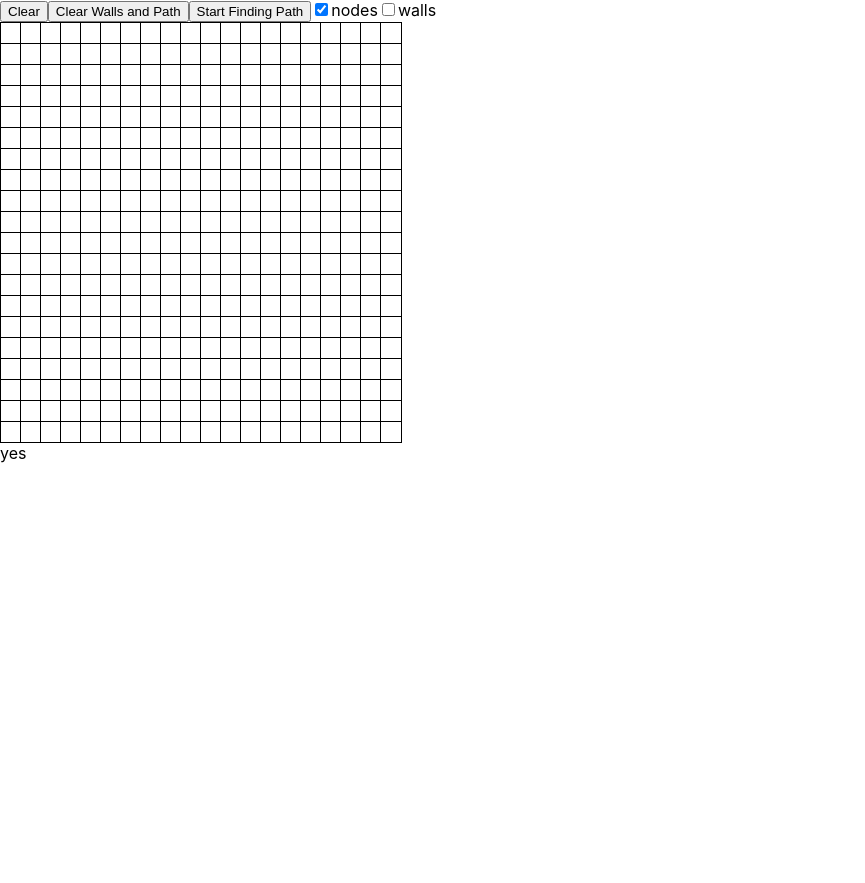
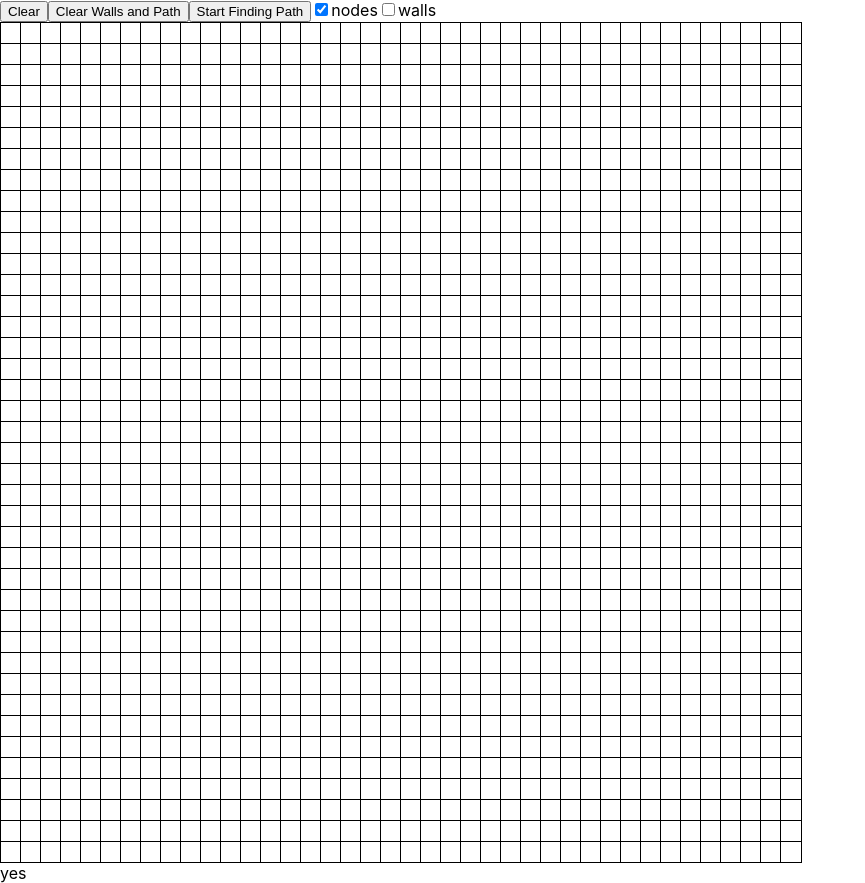
Before and after one commit to alanyu108/Path-Find, a React (Create React App) app: page / in a window 1280 px wide. Shown: the whole page, without its empty margins (0-865 px from the left). Before the commit the page ends 800 px from the top, so only its background shows below. Built offline with nearby package versions, Linux system fonts and the light colour scheme.

Commit message:
optimized renders for square component using useCallback hooks

```diff
--- a/src/App.js
+++ b/src/App.js
@@ -1,10 +1,10 @@
-import React, { useState, useRef } from "react";
+import React, { useState, useRef, useCallback } from "react";
 import Square from "./Square";
 import findPath from "./findPath";
 
 //size of the grid
-const ROWS = 20;
-const COLS = 20;
+const ROWS = 40;
+const COLS = 40;
 
 //generate an empty grid
 const createEmptyGrid = () => {
@@ -22,6 +22,7 @@ const createEmptyGrid = () => {
       });
     }
     grid.push(rows);
+    console.log("yes");
   }
   return grid;
 };
@@ -102,7 +103,8 @@ function App() {
   };
 
   //allows the user to select the start and end nodes
-  const toggleNodes = ({ position }) => {
+  const toggleNodes = useCallback(
+    ({ position }) => {
       let limit = 0;
       for (let i = 0; i < ROWS; i++) {
         for (let j = 0; j < COLS; j++) {
@@ -125,10 +127,13 @@ function App() {
         newGrid[position[0]][position[1]] = newSquare;
         setGrid(newGrid);
       }
-  };
+    },
+    [grid]
+  );
 
   //allows the user to drag click new walls
-  const toggleWalls = ({ position }) => {
+  const toggleWalls = useCallback(
+    ({ position }) => {
       const newGrid = grid.slice();
       const newSquare = grid[position[0]][position[1]];
       if (!grid[position[0]][position[1]].isWall) {
@@ -137,7 +142,57 @@ function App() {
         newGrid[position[0]][position[1]] = newSquare;
         setGrid(newGrid);
       }
-  };
+    },
+    [grid]
+  );
+
+  const findColor = useCallback((col) => {
+    let { isStart, isEnd, isPath, isWall } = col;
+    let background = "white";
+    if (isStart) {
+      background = "green";
+    } else if (isEnd) {
+      background = "red";
+    } else if (isPath) {
+      background = "yellow";
+    } else if (isWall) {
+      background = "black";
+    }
+
+    return background;
+  }, []);
+
+  const handleMouseDown = useCallback(() => {
+    if (checkedBoxes.items[1]) {
+      setMouseDown(true);
+    }
+  }, [checkedBoxes.items]);
+
+  const handleMouseUp = useCallback(() => {
+    if (checkedBoxes.items[1]) {
+      setMouseDown(false);
+    }
+  }, [checkedBoxes.items]);
+
+  const handleMouseMove = useCallback(
+    (col) => {
+      if (checkedBoxes.items[1]) {
+        if (mouseDown) {
+          toggleWalls(col);
+        }
+      }
+    },
+    [toggleWalls, mouseDown, checkedBoxes.items]
+  );
+
+  const handleOnClick = useCallback(
+    (col) => {
+      if (checkedBoxes.items[0]) {
+        toggleNodes(col);
+      }
+    },
+    [toggleNodes, checkedBoxes.items]
+  );
 
   return (
     <>
@@ -157,6 +212,11 @@ function App() {
             for (let cols of rows) {
               cols.isWall = false;
               cols.isPath = false;
+              if (cols.isStart) {
+                cols.isCurrent = true;
+              } else {
+                cols.isCurrent = false;
+              }
             }
           }
           setGrid(newGrid);
@@ -199,34 +259,17 @@ function App() {
         {grid.map((rows, i) =>
           rows.map((col, k) => (
             <Square
-              onMouseDown={(event) => {
-                if (checkedBoxes.items[1]) {
-                  setMouseDown(true);
-                }
-              }}
-              onMouseUp={() => {
-                if (checkedBoxes.items[1]) {
-                  setMouseDown(false);
-                }
-              }}
+              onMouseDown={handleMouseDown}
+              onMouseUp={handleMouseUp}
               onMouseMove={() => {
-                if (checkedBoxes.items[1]) {
-                  if (mouseDown) {
-                    toggleWalls(col);
-                  }
-                }
+                handleMouseMove(col);
               }}
               onClick={() => {
-                if (checkedBoxes.items[0]) {
-                  toggleNodes(col);
-                }
+                handleOnClick(col);
               }}
               key={`${i}-${k}`}
-              squareInfo={col}
-              checkedBoxes={checkedBoxes}
-              toggleNodes={toggleNodes}
-              toggleWalls={toggleWalls}
-              gridDimensions={[ROWS, COLS]}
+              positionX={i}
+              background={findColor(col)}
             />
           ))
         )}
@@ -236,4 +279,4 @@ function App() {
   );
 }
 
-export default App;
+export default React.memo(App);
--- a/src/Square.js
+++ b/src/Square.js
@@ -1,28 +1,13 @@
 import React from "react";
 
-function Square({ onClick, squareInfo, onMouseMove, onMouseUp, onMouseDown }) {
-  let { position, isStart, isEnd, isPath, isWall } = squareInfo;
-
-  let background = "";
-  if (isStart) {
-    background = "green";
-  } else if (isEnd) {
-    background = "red";
-  } else if (isPath) {
-    background = "yellow";
-  } else if (isWall) {
-    background = "black";
-  } else {
-    background = "white";
-  }
-
-  let borderTop = "";
-  if (position[0] === 0) {
-    borderTop = `solid 1px black`;
-  } else {
-    borderTop = "none";
-  }
-
+function Square({
+  positionX,
+  onClick,
+  background,
+  onMouseMove,
+  onMouseUp,
+  onMouseDown,
+}) {
   return (
     <div
       onClick={onClick}
@@ -32,10 +17,8 @@ function Square({ onClick, squareInfo, onMouseMove, onMouseUp, onMouseDown }) {
       style={{
         width: 20,
         height: 20,
-        borderTop: borderTop,
-        borderLeft: `solid 1px black`,
-        borderRight: `solid 1px black`,
-        borderBottom: `solid 1px black`,
+        border: `solid 1px black`,
+        borderTop: positionX === 0 ? `solid 1px black` : "0",
         backgroundColor: background,
       }}
     ></div>
```
Lines whose indentation alone changed are shown as unchanged.
